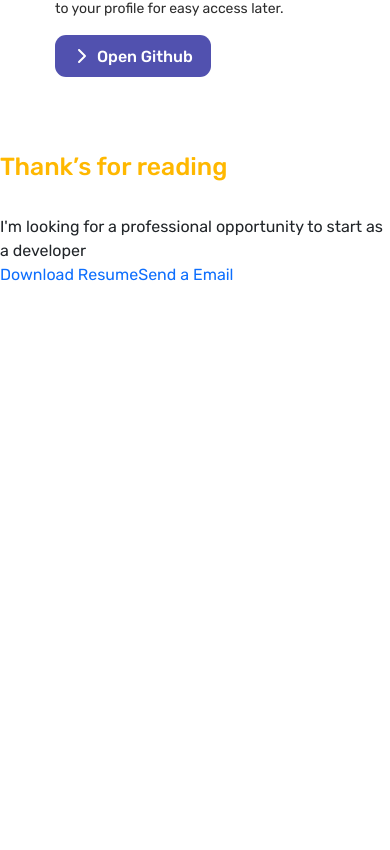
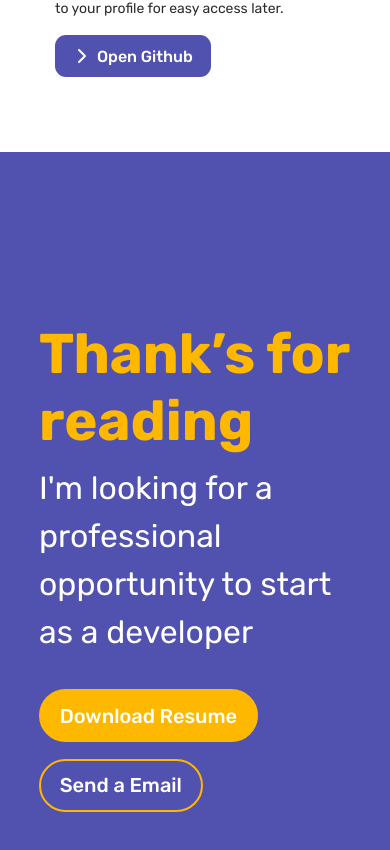
Before and after one commit to Jacquesehrardt/portfolio, a React (Create React App) app: page / in a window 390 px wide. Shown: the part 4718-5568 px from the top of the page. Before the commit the page ends 5005 px from the top, so only its background shows below. Built offline with nearby package versions, Linux system fonts and the light colour scheme.

Commit message:
Mobile: Add footer

```diff
--- a/src/scss/devices/_mobile.scss
+++ b/src/scss/devices/_mobile.scss
@@ -244,7 +244,6 @@
    }
 
    .portfolio{
-      // width: 80%;
       align-items: center;
 
       img{
@@ -292,4 +291,50 @@
          }
       }
    }
+
+   footer{
+      @include flexColumn(4vh);
+      align-items: center;
+      padding: 20vh 0vh;
+      background-color: $darkPurple;
+
+      > article{
+         width: 80%;
+         @include flexColumn(1vh);
+
+         > h2{
+            font-size: 56px;
+            font-weight: 700;
+         }
+
+         > p{
+            color: white;
+            font-size: 32px;
+            font-weight: 400;
+         }
+      }
+
+      > section {
+         width: 80%;
+         @include flexColumn(2vh);
+
+         a {
+            width: fit-content;
+            padding: 3% 6%;
+            border: 2px solid $yellow;
+            border-radius: 30px;
+            font-size: 20px;
+            font-weight: 500;
+         }
+
+         a:first-child{
+            color: white;
+            background-color: $yellow;
+         }
+
+         a:last-child{
+            color: white;
+         }
+      }
+   }
 }
```
